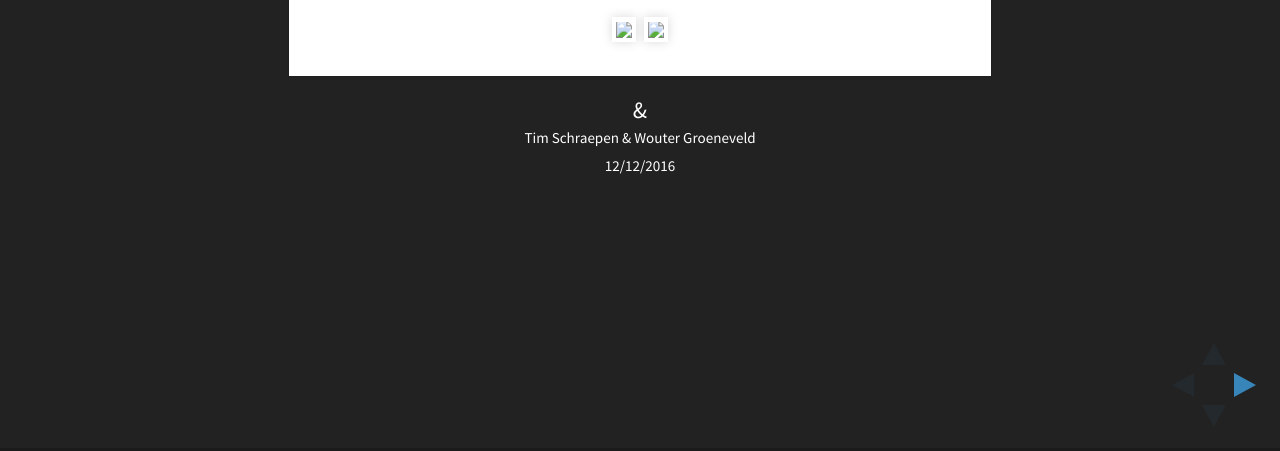
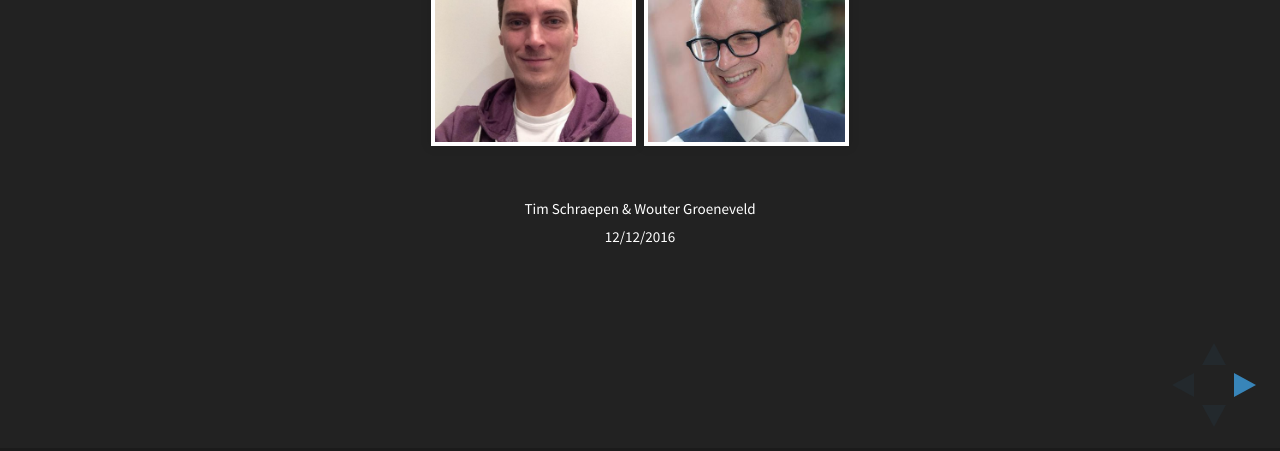
Before and after one commit to Sch3lp/tdd-course, a plain HTML site: page slides/index.html in a window 1280 px wide. Shown: the part 349-800 px from the top of the page. Drawn offline with Linux system fonts and the light colour scheme.

Commit message:
fixed intro fotokes

```diff
--- a/slides/index.html
+++ b/slides/index.html
@@ -27,16 +27,11 @@
 				<section>
 					<h1>Test-Driven Design</h1>
 					<h3></h3>
-					<blockquote style="background-color: white;">
-						<img src="img/tim.png"/>
-						<img src="img/wouter.png"/>
-					</blockquote>
+						<img src="img/tim.jpeg" width="20%"/>
+						<img src="img/wouter.jpeg" width="20%"/>
 					<p>
 						<small>
-							&amp;<br/>
-
 							<span style="font-size: 11pt;">
-
 								Tim Schraepen &amp; Wouter Groeneveld<br/>
 								12/12/2016
 							</span>
```
Also changed, not shown: slides/img/tim.jpeg (added), slides/img/wouter.jpeg (added).
